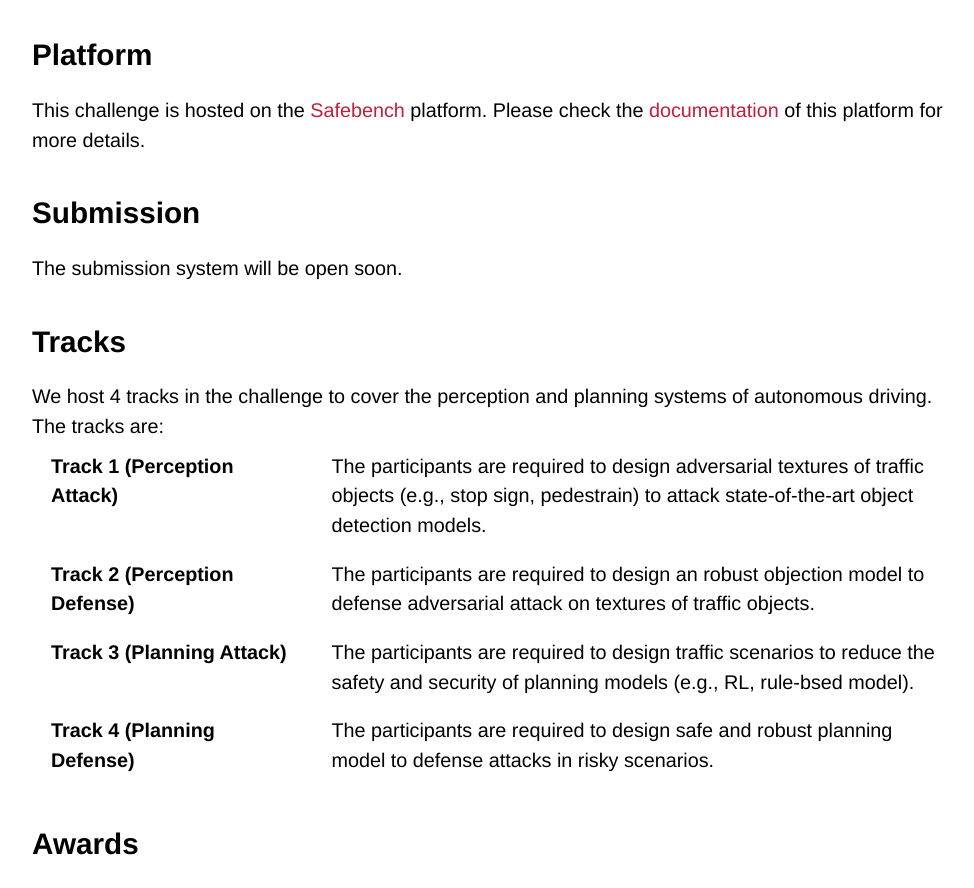
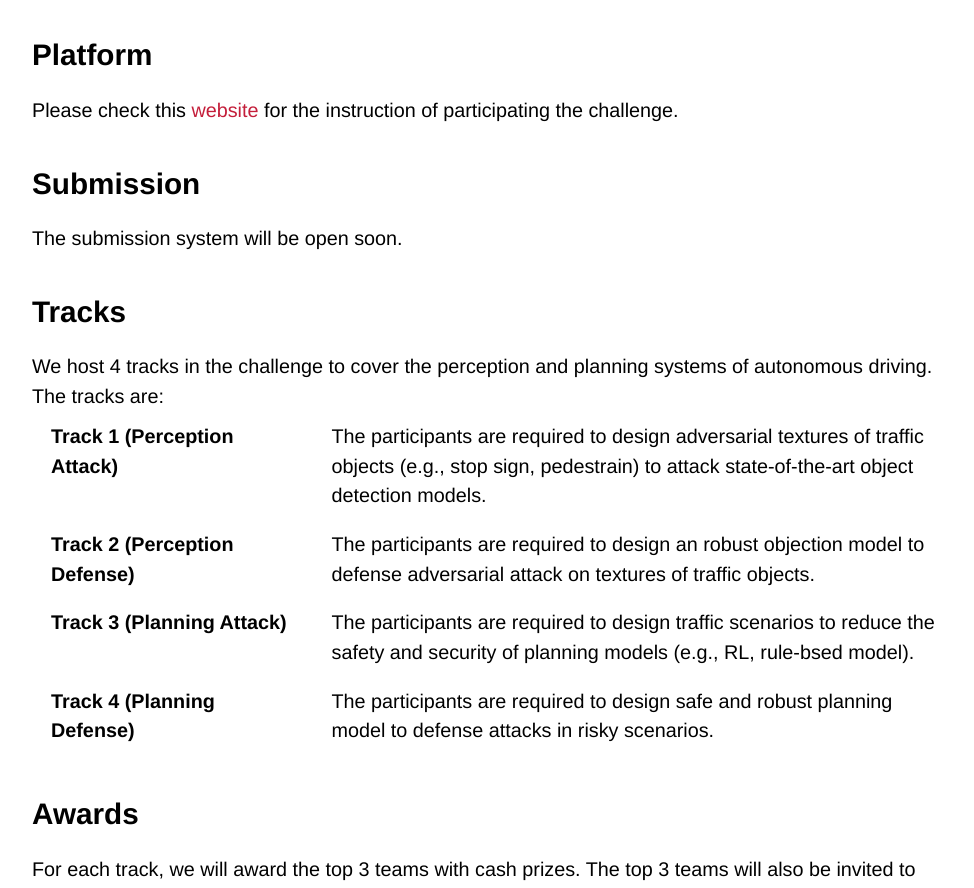
Before and after one commit to trust-ai/SSAD2023, a plain HTML site: page challenge.html in a window 1280 px wide. Shown: the part 1150-2038 px from the top of the page, without its empty margins (140-1114 px from the left). Drawn offline with Linux system fonts and the light colour scheme; a web font is replaced by a local one.

Commit message:
Update challenge.html

```diff
--- a/challenge.html
+++ b/challenge.html
@@ -2,7 +2,7 @@
  * @Author:
  * @Email:
  * @Date: 2023-03-01 12:53:30
- * @LastEditTime: 2023-03-01 22:25:54
+ * @LastEditTime: 2023-03-08 21:19:19
  * @Description:
 -->
 <!DOCTYPE html>
@@ -87,7 +87,7 @@
         </table>
 
     <h2>Platform</h2>
-        This challenge is hosted on the <a href="https://github.com/trust-ai/SafeBench">Safebench</a> platform. Please check the <a href="">documentation</a> of this platform for more details.
+        Please check this <a href="">website</a> for the instruction of participating the challenge.
     <h2>Submission</h2>
         The submission system will be open soon.
     <h2>Tracks</h2>
```
